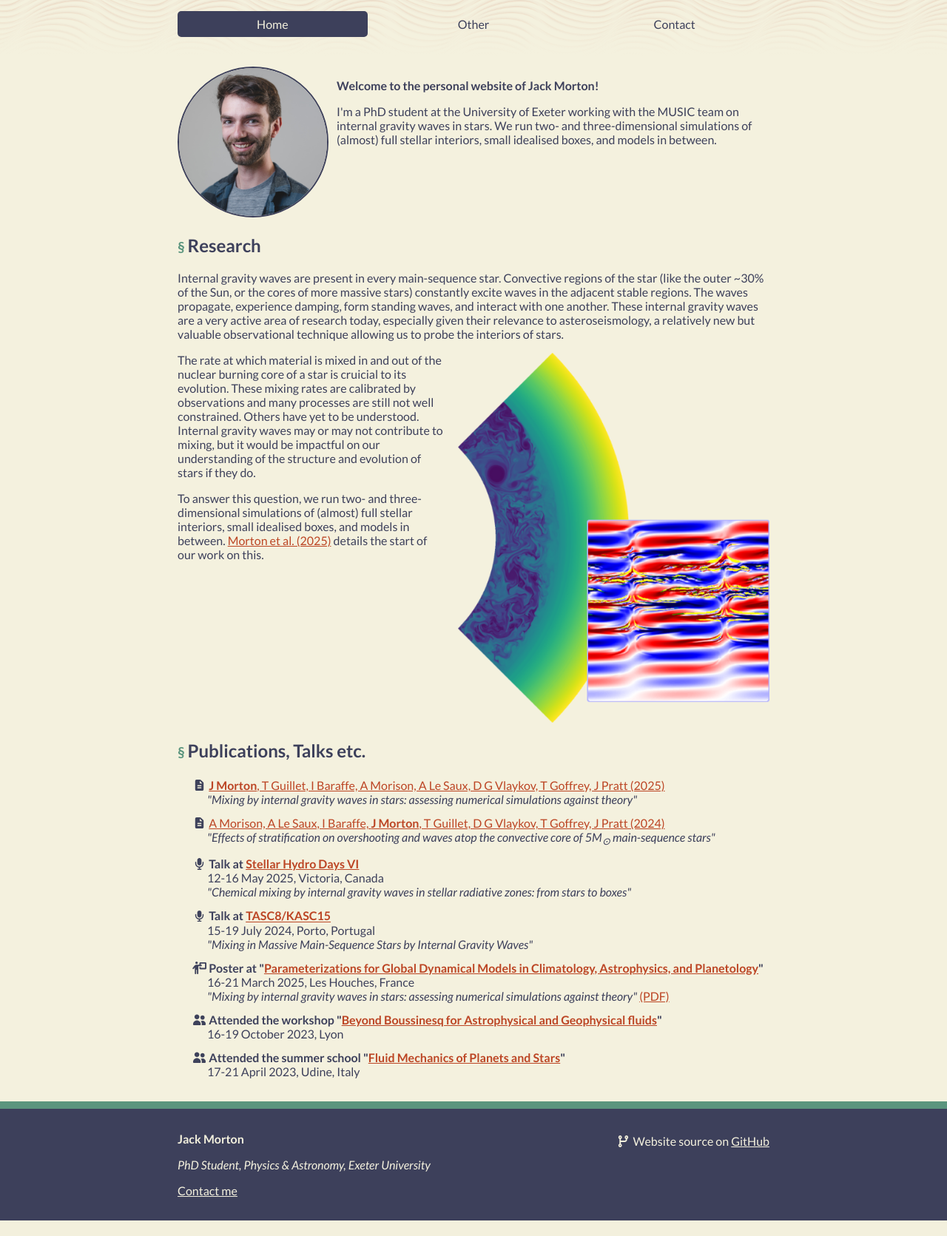
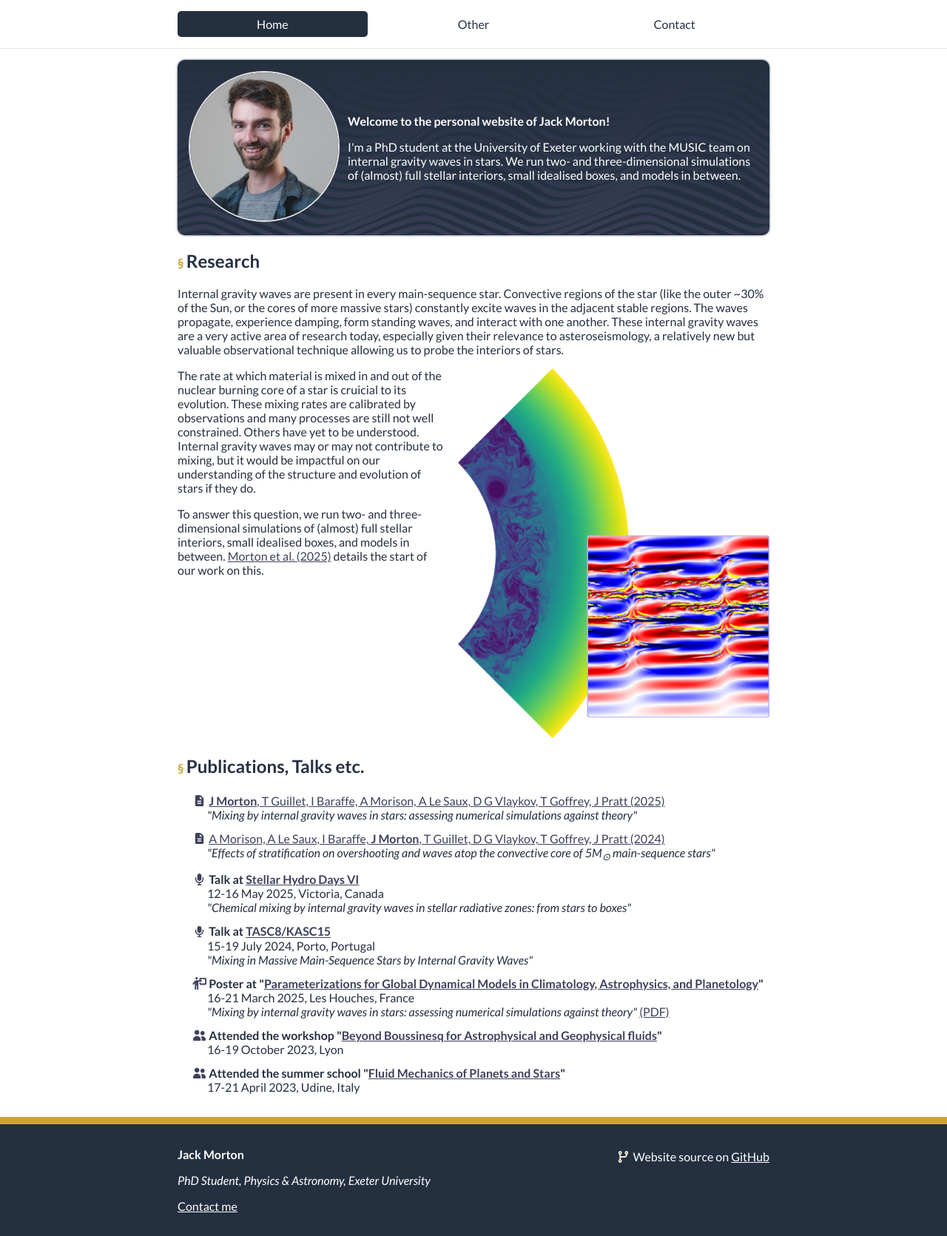
Before and after one commit to JJMorton/personal-website, a Flask app: page / in a window 1280 px wide. Shown: the whole page at 74% size. Before the commit the page ends 1650 px from the top, so only its background shows below. Run offline with Flask 3, Linux system fonts and the light colour scheme.

Commit message:
update style

```diff
--- a/src/website/static/styles/main.css
+++ b/src/website/static/styles/main.css
@@ -23,16 +23,32 @@
 	 * Use color4 on color1 for an alternative foreground
 	 * (e.g. links) though it has slightly less contrast.
 	 */
+
+	/*
+	 * color1: The main background colour, e.g. white
+	 * color2: An alternate darker background colour
+	 * color3: A bold accent colour
+	 * color4: An alternate lighter text colour
+	 * color5: The main text colour, e.g. black
+	 */
+
+	/* Yellowed background with green and red highlights */
 	--color1: #f4f1deff;
 	--color2: #f2cc8fff;
 	--color3: #5b957eff;
 	--color4: #bc4524ff;
 	--color5: #3d405bff;
 
+	/* White bg, dark blue-ish grey text, yellow highlights */
+	--color5: #242f40ff;
+	--color4: #3d405bff;
+	--color3: #cca43bff;
+	--color2: #e5e5e5ff;
+	--color1: #ffffffff;
+
 	--color-text: var(--color5);
 	--color-content-bg: var(--color1);
 	--color-footer-bg: var(--color5);
-	--color-anchor: var(--color4);
 
 	--color-overlay-dark: #00000030;
 	--color-overlay-light: #ffffff30;
@@ -77,6 +93,14 @@ section {
 	overflow: hidden;
 }
 
+section.highlight {
+	background: linear-gradient(var(--color5) 0%, transparent 100%), url("/static/img/moire-dark.png") repeat, var(--color5);
+	color: var(--color1);
+	padding: var(--edge-padding);
+	border-radius: 10px;
+	box-shadow: 0 0 3px 0 var(--color4);
+}
+
 /* Flex boxes */
 
 .flex-row {
@@ -105,10 +129,10 @@ section {
 	text-align: center;
 }
 
-/* Use the accent colour for links */
+/* Use alternate colour for links */
 
 a {
-	color: var(--color-anchor);
+	color: var(--color4);
 }
 
 /* Make lists less cramped */
@@ -123,7 +147,7 @@ ol > li:not(last-child) {
 section > h2::before {
 	content: "§ ";
 	color: var(--color3);
-	font-size: 80%;
+	font-size: 70%;
 }
 
 /* Moire background */
@@ -175,6 +199,7 @@ header,
 
 header {
 	position: relative;
+	border-bottom: 1px solid var(--color2);
 }
 
 header * {
@@ -215,6 +240,7 @@ header {
 
 #nav-bar > li {
 	flex: 1;
+	margin: 0;
 }
 
 #nav-bar > li > a {
@@ -235,25 +261,41 @@ header {
 }
 
 #nav-bar > li.selected > a {
-	background-color: var(--color-text);
-	color: var(--color-content-bg);
+	background-color: var(--color5);
+	color: var(--color1);
 }
 
 #nav-bar > li:not(.selected) > a:hover {
-	background-color: var(--color-overlay-dark);
+	background-color: var(--color2);
 }
 
 /* Homepage-specific */
 
-#headshot {
-	width: 200px;
-	max-width: 40%;
+#headline {
+	display: flex;
+	flex-direction: row;
+	flex-wrap: wrap;
+	gap: var(--edge-padding);
+	justify-content: start;
+	align-items: center;
+}
+
+#headline > #summary {
+	flex: 1;
+	min-width: 300px;
+}
+
+#headline > #headshot {
+	min-width: 150px;
+	max-width: 200px;
+	width: 30%;
 }
 
 #headshot > img {
 	width: 100%;
+	aspect-ratio: 1;
 	border-radius: 50%;
-	border: 2px solid var(--color5);
+	border: 2px solid var(--color2);
 }
 
 li.icon {
--- a/src/website/templates/base.html
+++ b/src/website/templates/base.html
@@ -15,7 +15,7 @@
 		{% block head %}{% endblock %}
 	</head>
 	<body>
-		<header class="moire-background">
+		<header>
 			<ul id="nav-bar" class="content-width">
 				<li
 					class="align-centre {% if id == "home" %}selected{% endif %}"
--- a/src/website/templates/home/index.html
+++ b/src/website/templates/home/index.html
@@ -2,11 +2,11 @@
 {% extends "base.html" %}
 
 {% block content %}
-	<section class="flex-row">
+	<section id="headline" class="highlight">
 		<div id="headshot">
 			<img src="/static/img/headshot512.jpg" />
 		</div>
-		<div class="flex">
+		<div id="summary">
 			<p>
 				<strong>Welcome to the personal website of Jack Morton!</strong>
 			</p>
```
